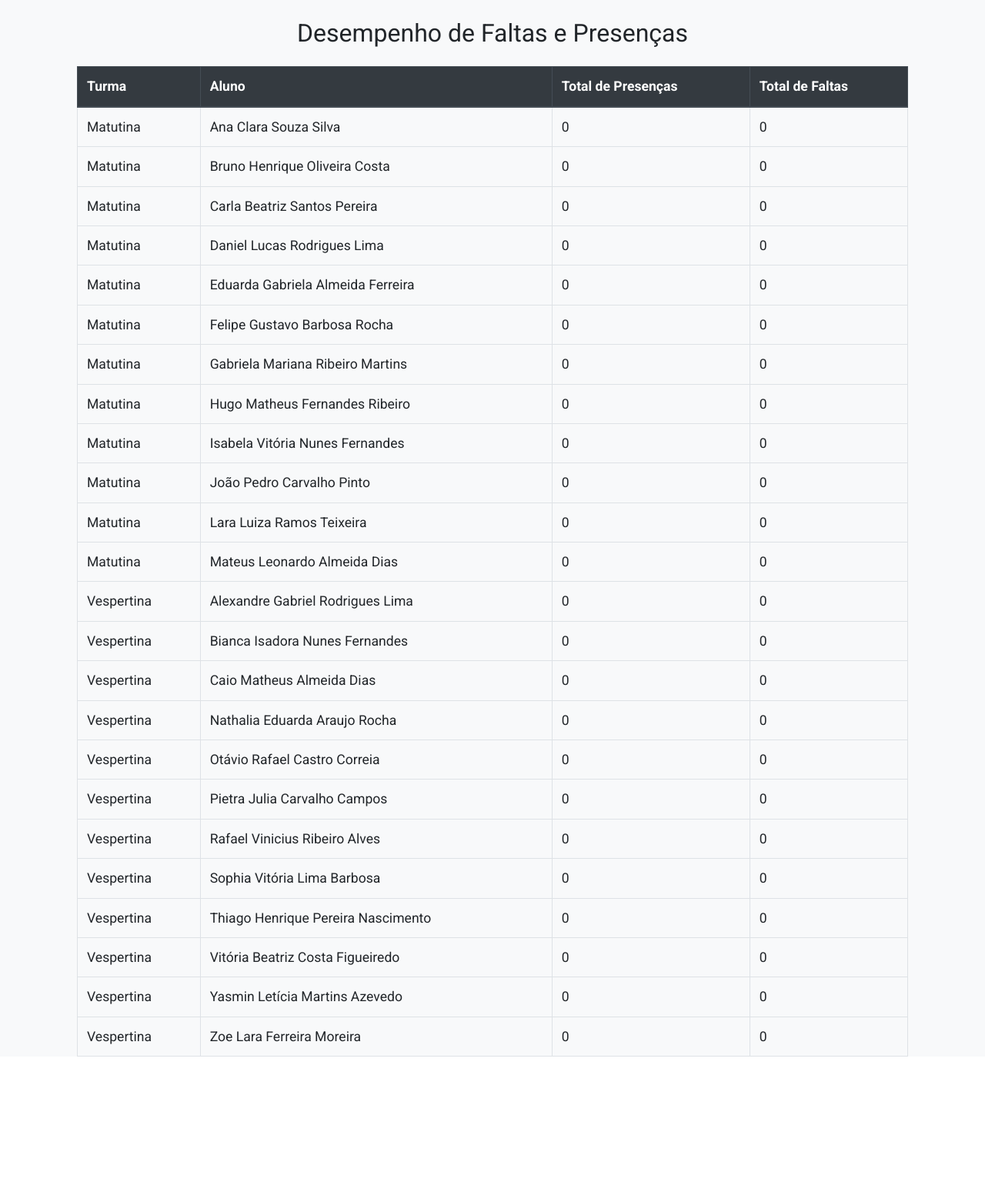
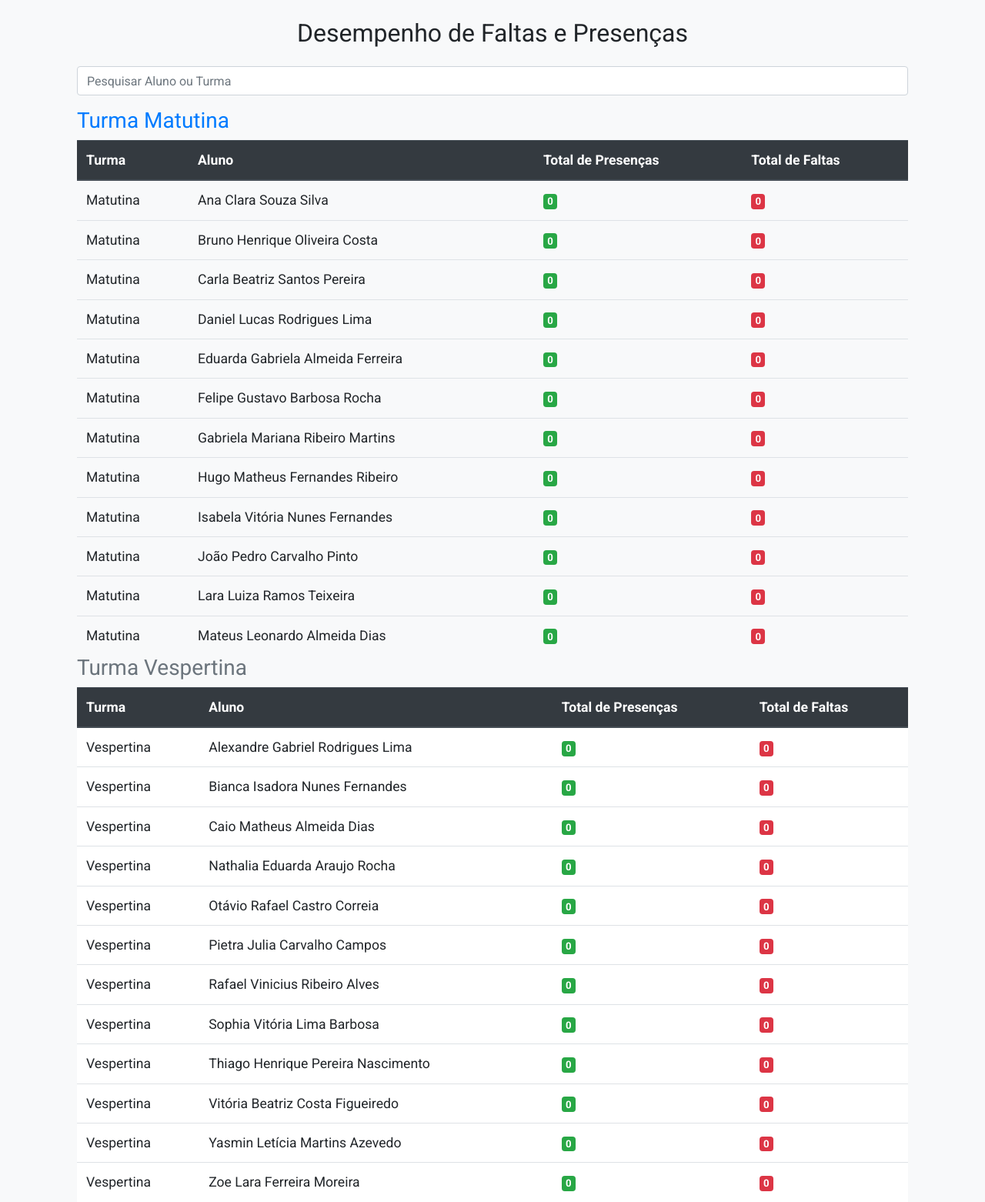
Before and after one commit to ragnarthur/class_diary, a Django app: page /desempenho_presencas/ in a window 1280 px wide. Shown: the part 62-1624 px from the top of the page at 77% size. Before the commit the page ends 1435 px from the top, so only its background shows below. Run offline with Django 5.2, Linux system fonts and the light colour scheme; data comes from the database, SQL or seed files in the repository; data that the repository does not hold is empty; some libraries are stand-ins or nearby versions.

```diff
--- a/alunos/views.py
+++ b/alunos/views.py
@@ -8,7 +8,6 @@ from babel.dates import format_date
 import pandas as pd
 from django.http import HttpResponse
 import calendar
-
 
 def home(request):
     return render(request, 'home.html')
@@ -51,26 +50,28 @@ def turma_list(request):
 
 def save_presences_matutina(request):
     if request.method == 'POST':
-        data_atual = now().date()
+        data_selecionada = request.POST.get('data_selecionada', now().date())
+        data_selecionada = datetime.strptime(data_selecionada, '%Y-%m-%d').date()
         turmas_matutina = Turma.objects.filter(nome__icontains='Matutina')
         for turma in turmas_matutina:
             for aluno in turma.alunos.all():
                 presente = request.POST.get(f'presenca_{aluno.id}') == 'on'
                 Presenca.objects.update_or_create(
-                    aluno=aluno, data=data_atual,
+                    aluno=aluno, data=data_selecionada,
                     defaults={'presente': presente}
                 )
         return redirect('turma_list')
 
 def save_presences_vespertina(request):
     if request.method == 'POST':
-        data_atual = now().date()
+        data_selecionada = request.POST.get('data_selecionada', now().date())
+        data_selecionada = datetime.strptime(data_selecionada, '%Y-%m-%d').date()
         turmas_vespertina = Turma.objects.filter(nome__icontains='Vespertina')
         for turma in turmas_vespertina:
             for aluno in turma.alunos.all():
                 presente = request.POST.get(f'presenca_{aluno.id}') == 'on'
                 Presenca.objects.update_or_create(
-                    aluno=aluno, data=data_atual,
+                    aluno=aluno, data=data_selecionada,
                     defaults={'presente': presente}
                 )
         return redirect('turma_list')
@@ -110,15 +111,30 @@ def export_presences_to_excel(request):
     return response
 
 def desempenho_presencas(request):
-    turmas = Turma.objects.all().order_by('nome')
-    desempenho = []
+    turmas_matutina = Turma.objects.filter(nome__icontains='Matutina').order_by('nome')
+    turmas_vespertina = Turma.objects.filter(nome__icontains='Vespertina').order_by('nome')
 
-    for turma in turmas:
+    desempenho_matutina = []
+    desempenho_vespertina = []
+
+    for turma in turmas_matutina:
         alunos = turma.alunos.all().order_by('nome')
         for aluno in alunos:
             total_presencas = Presenca.objects.filter(aluno=aluno, presente=True).count()
             total_faltas = Presenca.objects.filter(aluno=aluno, presente=False).count()
-            desempenho.append({
+            desempenho_matutina.append({
+                'turma': turma.nome,
+                'aluno': aluno.nome,
+                'total_presencas': total_presencas,
+                'total_faltas': total_faltas
+            })
+
+    for turma in turmas_vespertina:
+        alunos = turma.alunos.all().order_by('nome')
+        for aluno in alunos:
+            total_presencas = Presenca.objects.filter(aluno=aluno, presente=True).count()
+            total_faltas = Presenca.objects.filter(aluno=aluno, presente=False).count()
+            desempenho_vespertina.append({
                 'turma': turma.nome,
                 'aluno': aluno.nome,
                 'total_presencas': total_presencas,
@@ -126,9 +142,11 @@ def desempenho_presencas(request):
             })
 
     context = {
-        'desempenho': desempenho
+        'desempenho_matutina': desempenho_matutina,
+        'desempenho_vespertina': desempenho_vespertina
     }
     return render(request, 'desempenho_presencas.html', context)
+
 
 def alunos_atendidos_por_mes(request):
     current_time = localtime(now())
--- a/cras_diario/settings.py
+++ b/cras_diario/settings.py
@@ -25,7 +25,7 @@ SECRET_KEY = 'django-insecure-ret7l_t7*@%v4^f4o8lz9=*!=yf-#r&09iqvcnc9a*115ilm0h
 # SECURITY WARNING: don't run with debug turned on in production!
 DEBUG = True
 
-ALLOWED_HOSTS = ['192.168.100.118']
+ALLOWED_HOSTS = []
 
 
 # Application definition
--- a/static/css/style.css
+++ b/static/css/style.css
@@ -1,24 +1,9 @@
 body {
     background-color: #f8f9fa;
-    font-family: 'Roboto', sans-serif;
-}
-
-.navbar {
-    background-color: #007bff;
 }
 
 .navbar-brand {
     font-size: 1.5rem;
-    font-weight: bold;
-}
-
-.nav-link {
-    font-size: 1.2em;
-}
-
-.nav-link:hover {
-    color: #ffffff !important;
-    text-decoration: underline;
 }
 
 .card {
@@ -37,7 +22,6 @@ body {
 
 .table th, .table td {
     vertical-align: middle;
-    font-size: 1.1rem;
 }
 
 .table .form-check {
@@ -53,6 +37,10 @@ body {
     margin: 0 5px;
 }
 
+body, h1, h2, h3, h4, h5, h6, .navbar, .btn, .table {
+    font-family: 'Roboto', sans-serif;
+}
+
 .custom-switch-blue .custom-control-input:checked ~ .custom-control-label::before {
     background-color: #007bff;
     border-color: #007bff;
@@ -63,6 +51,19 @@ body {
     border-color: #dc3545;
 }
 
+.table th, .table td {
+    font-size: 1.1rem;
+}
+
 .font-weight-bold {
     font-weight: bold;
 }
+
+.modal-header {
+    background-color: #007bff;
+    color: white;
+}
+
+.modal-content {
+    border-radius: 8px;
+}
--- a/static/js/script.js
+++ b/static/js/script.js
@@ -1,3 +1,40 @@
 document.addEventListener('DOMContentLoaded', function() {
+    document.getElementById('searchInput').addEventListener('keyup', function() {
+        var value = this.value.toLowerCase().trim();
+        var rowsMatutina = document.querySelectorAll('#performanceTableMatutina tr');
+        var rowsVespertina = document.querySelectorAll('#performanceTableVespertina tr');
 
+        rowsMatutina.forEach(function(row) {
+            var turma = row.cells[0].textContent.toLowerCase();
+            var aluno = row.cells[1].textContent.toLowerCase();
+
+            if (turma.includes(value) || aluno.includes(value)) {
+                row.style.display = '';
+            } else {
+                row.style.display = 'none';
+            }
+        });
+
+        rowsVespertina.forEach(function(row) {
+            var turma = row.cells[0].textContent.toLowerCase();
+            var aluno = row.cells[1].textContent.toLowerCase();
+
+            if (turma.includes(value) || aluno.includes(value)) {
+                row.style.display = '';
+            } else {
+                row.style.display = 'none';
+            }
+        });
+    });
 });
+
+$(document).ready(function(){
+    $('#datePicker').datepicker({
+        format: 'yyyy-mm-dd',
+        language: 'pt-BR',
+        autoclose: true,
+        todayHighlight: true
+    }).on('changeDate', function(e) {
+        $('#dateForm').submit();
+    });
+});
--- a/templates/base.html
+++ b/templates/base.html
@@ -9,6 +9,8 @@
     <link href="https://fonts.googleapis.com/css2?family=Roboto:wght@400;700&display=swap" rel="stylesheet">
     <!-- Bootstrap CSS -->
     <link href="https://stackpath.bootstrapcdn.com/bootstrap/4.5.2/css/bootstrap.min.css" rel="stylesheet">
+    <!-- Bootstrap Datepicker CSS -->
+    <link href="https://cdnjs.cloudflare.com/ajax/libs/bootstrap-datepicker/1.9.0/css/bootstrap-datepicker.min.css" rel="stylesheet">
     <link rel="stylesheet" href="{% static 'css/style.css' %}">
     <style>
         body {
@@ -64,9 +66,24 @@
         {% endblock %}
     </div>
     <!-- Bootstrap JS and dependencies -->
-    <script src="https://code.jquery.com/jquery-3.5.1.slim.min.js"></script>
+    <script src="https://code.jquery.com/jquery-3.5.1.min.js"></script>
     <script src="https://cdn.jsdelivr.net/npm/@popperjs/core@2.5.2/dist/umd/popper.min.js"></script>
     <script src="https://stackpath.bootstrapcdn.com/bootstrap/4.5.2/js/bootstrap.min.js"></script>
+    <!-- Bootstrap Datepicker JS -->
+    <script src="https://cdnjs.cloudflare.com/ajax/libs/bootstrap-datepicker/1.9.0/js/bootstrap-datepicker.min.js"></script>
+    <script src="https://cdnjs.cloudflare.com/ajax/libs/bootstrap-datepicker/1.9.0/locales/bootstrap-datepicker.pt-BR.min.js"></script>
+    <script>
+        $(document).ready(function(){
+            $('#datePicker').datepicker({
+                format: 'yyyy-mm-dd',
+                language: 'pt-BR',
+                autoclose: true,
+                todayHighlight: true
+            }).on('changeDate', function(e) {
+                $('#dateForm').submit();
+            });
+        });
+    </script>
     <script src="{% static 'js/script.js' %}" defer></script>
 </body>
 </html>
--- a/templates/desempenho_presencas.html
+++ b/templates/desempenho_presencas.html
@@ -5,7 +5,12 @@
     <div class="mb-4">
         <h2 class="text-center">Desempenho de Faltas e Presenças</h2>
     </div>
-    <table class="table table-bordered">
+    <div class="mb-3">
+        <input type="text" id="searchInput" class="form-control" placeholder="Pesquisar Aluno ou Turma">
+    </div>
+    <div class="table-responsive">
+        <h3 class="text-primary">Turma Matutina</h3>
+        <table class="table table-hover">
             <thead class="thead-dark">
                 <tr>
                     <th>Turma</th>
@@ -14,16 +19,55 @@
                     <th>Total de Faltas</th>
                 </tr>
             </thead>
-        <tbody>
-            {% for item in desempenho %}
-                <tr>
+            <tbody id="performanceTableMatutina">
+                {% for item in desempenho_matutina %}
+                    <tr class="bg-light">
                         <td>{{ item.turma }}</td>
                         <td>{{ item.aluno }}</td>
-                    <td>{{ item.total_presencas }}</td>
-                    <td>{{ item.total_faltas }}</td>
+                        <td>
+                            <span class="badge badge-success">
+                                <i class="fa fa-check"></i> {{ item.total_presencas }}
+                            </span>
+                        </td>
+                        <td>
+                            <span class="badge badge-danger">
+                                <i class="fa fa-times"></i> {{ item.total_faltas }}
+                            </span>
+                        </td>
+                    </tr>
+                {% endfor %}
+            </tbody>
+        </table>
+
+        <h3 class="text-secondary">Turma Vespertina</h3>
+        <table class="table table-hover">
+            <thead class="thead-dark">
+                <tr>
+                    <th>Turma</th>
+                    <th>Aluno</th>
+                    <th>Total de Presenças</th>
+                    <th>Total de Faltas</th>
+                </tr>
+            </thead>
+            <tbody id="performanceTableVespertina">
+                {% for item in desempenho_vespertina %}
+                    <tr class="bg-white">
+                        <td>{{ item.turma }}</td>
+                        <td>{{ item.aluno }}</td>
+                        <td>
+                            <span class="badge badge-success">
+                                <i class="fa fa-check"></i> {{ item.total_presencas }}
+                            </span>
+                        </td>
+                        <td>
+                            <span class="badge badge-danger">
+                                <i class="fa fa-times"></i> {{ item.total_faltas }}
+                            </span>
+                        </td>
                     </tr>
                 {% endfor %}
             </tbody>
         </table>
     </div>
+</div>
 {% endblock %}
```
Also changed, not shown: templates/turma_list.html (+45 -0 lines). Lines whose indentation alone changed are shown as unchanged.
